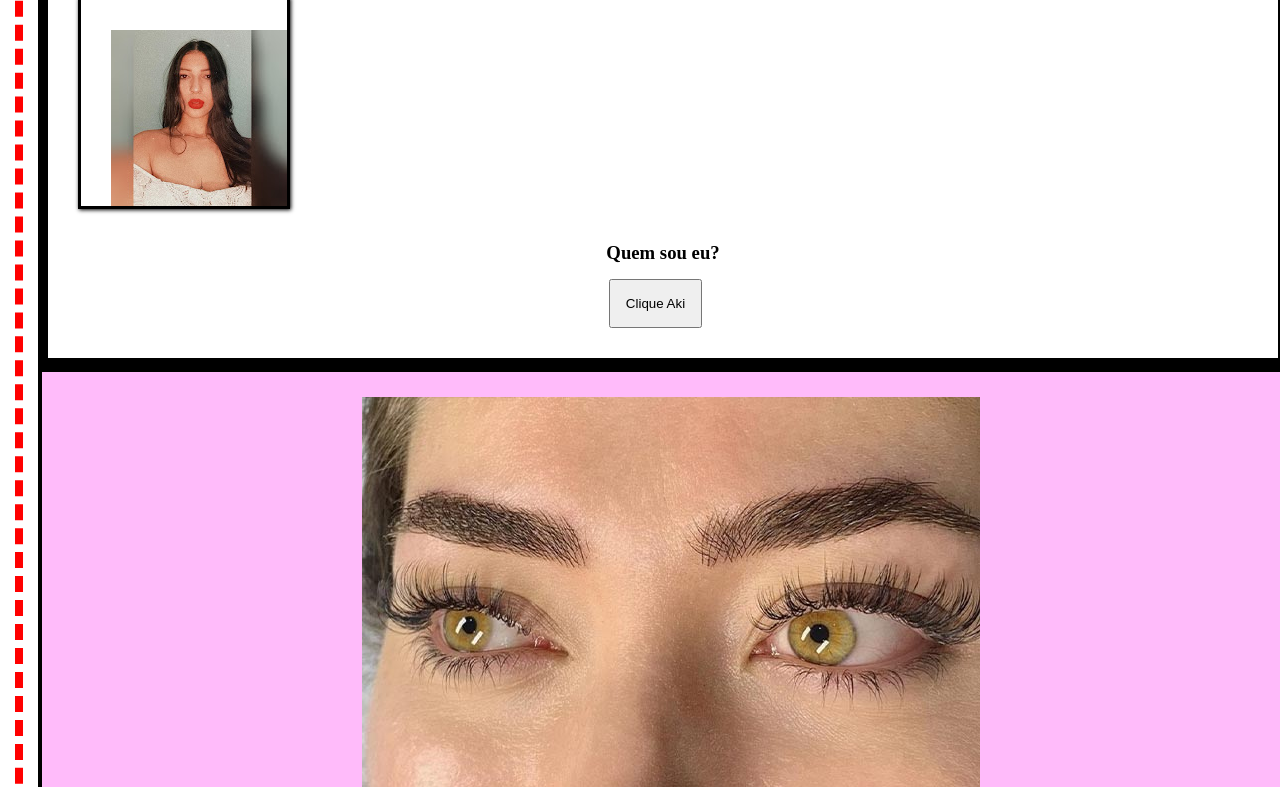
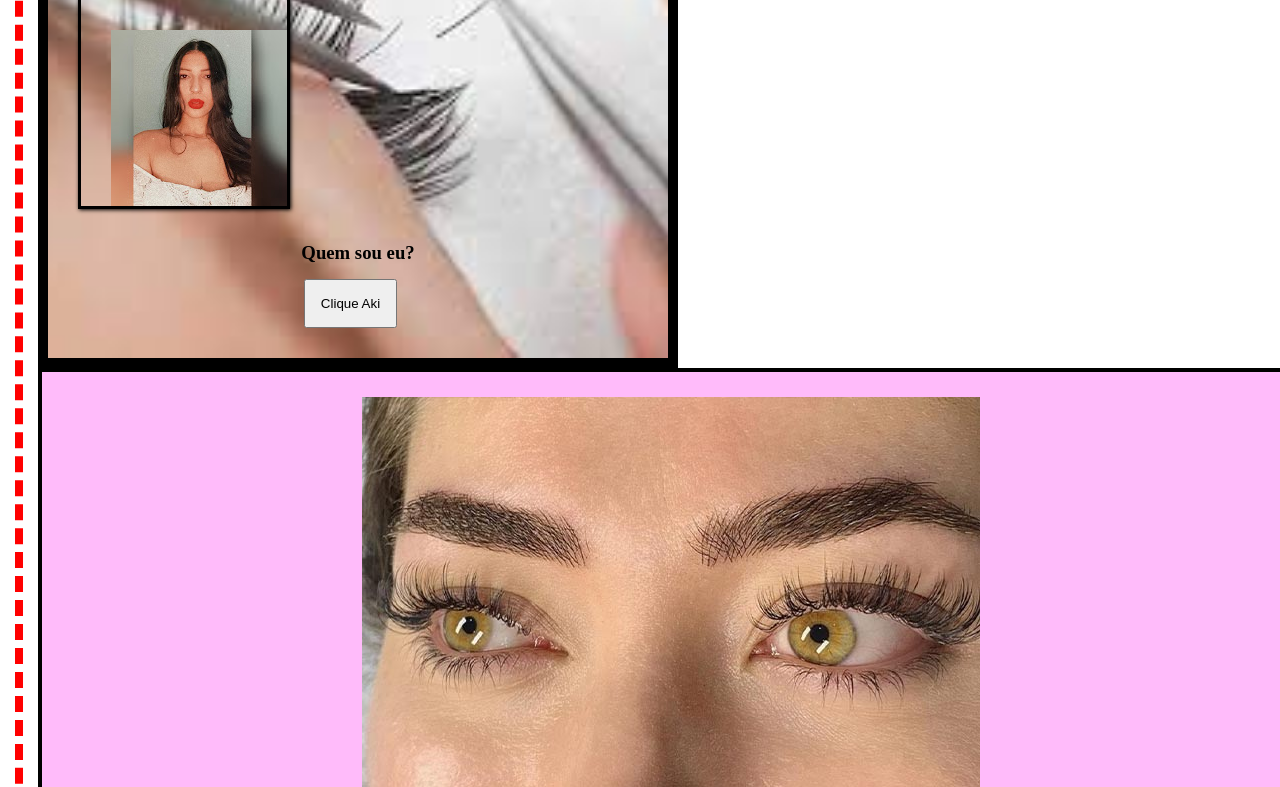
Before and after one commit to vlnlsoares/lash, a plain HTML site: page index.html in a window 1280 px wide. Shown: the part 254-1041 px from the top of the page. Drawn offline with Linux system fonts and the light colour scheme.

Commit message:
Update estilo.css

```diff
--- a/css/estilo.css
+++ b/css/estilo.css
@@ -30,11 +30,13 @@ body {
         */
 
 header {
-
-
-    background: black url('../imagens/lash.jfif') auto no-repeat;
+    width: 70vh;
+    background-color: black;
+    background-image: url(../imagens/lash.jfif);
+    background-position: center center;
+    background-repeat: no-repeat;
     background-size: cover;
-
+    background-attachment: local;
     border: 10px solid black;
     padding: 30px;
 
```
